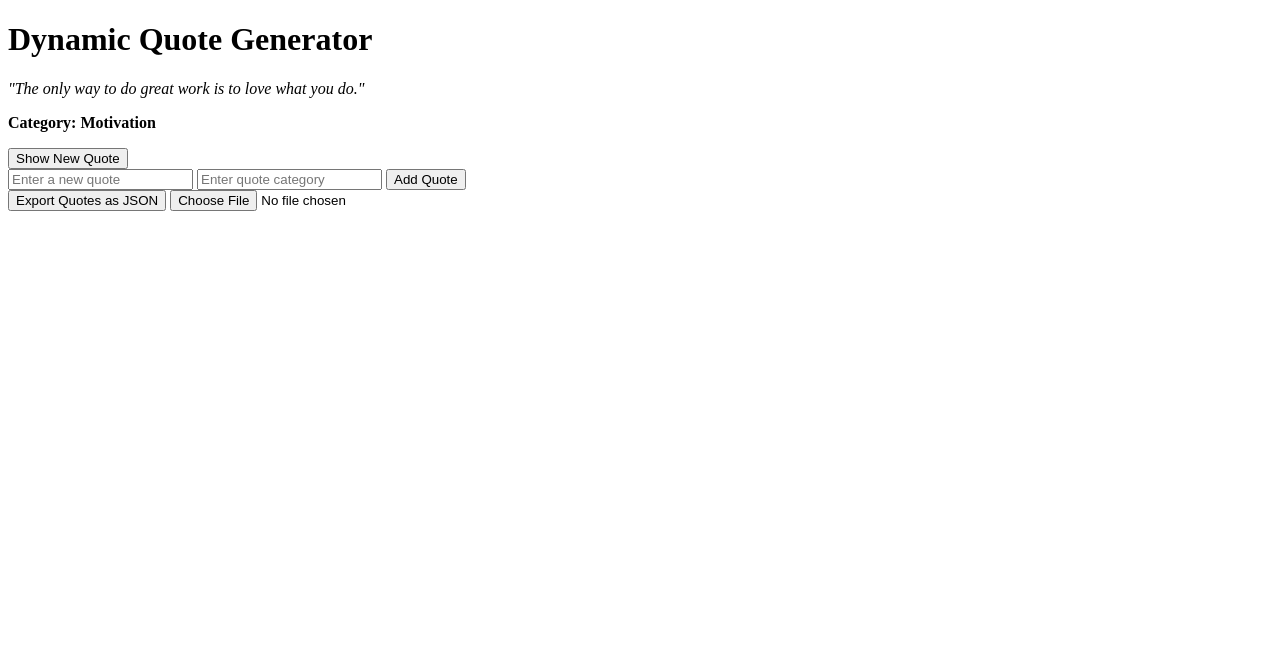
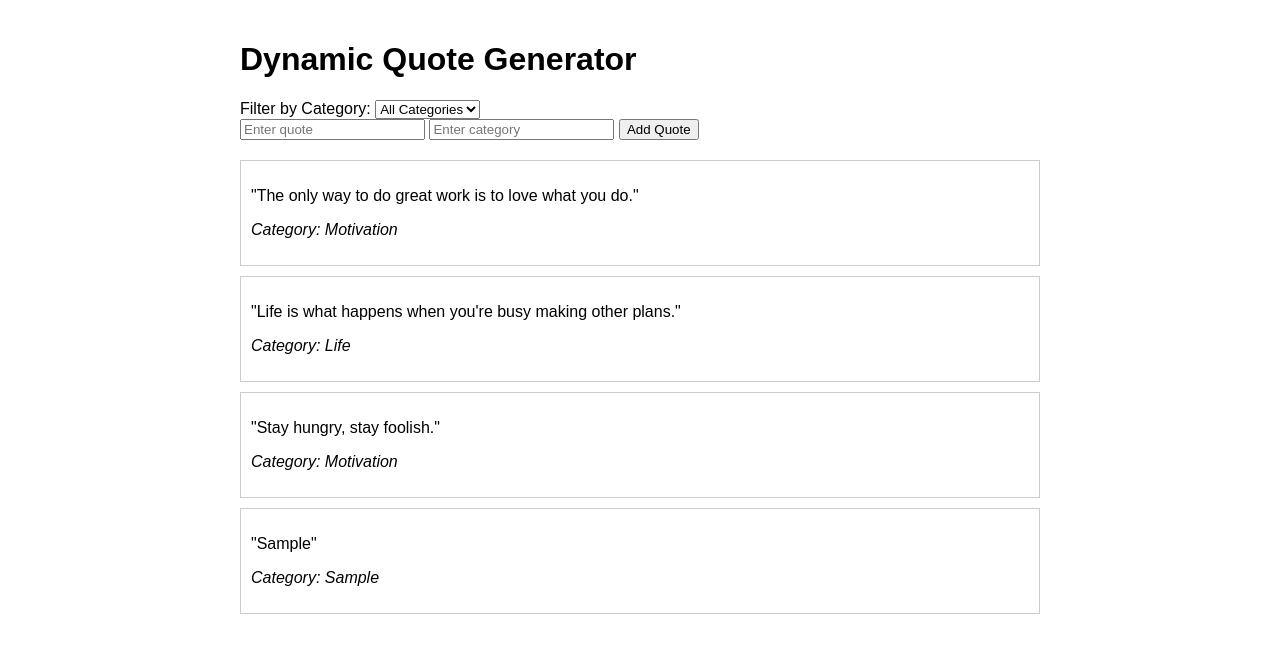
Before and after one commit to maii55/alx_fe_javascript, a plain HTML site: page index.html in a window 1280 px wide. Both pictures are taken after typing "Sample", "Sample" into the empty fields and a click on the button "Add Quote". Drawn offline with Linux system fonts and the light colour scheme.

Commit message:
Update index.html

```diff
--- a/index.html
+++ b/index.html
@@ -3,21 +3,118 @@
 <head>
     <meta charset="UTF-8">
     <meta name="viewport" content="width=device-width, initial-scale=1.0">
-       <title>Dynamic Quote Generator</title>
+    <title>Dynamic Quote Generator with Filtering</title>
+    <style>
+        body {
+            font-family: Arial, sans-serif;
+            max-width: 800px;
+            margin: 0 auto;
+            padding: 20px;
+        }
+        #quoteContainer {
+            margin: 20px 0;
+        }
+        .quote {
+            border: 1px solid #ccc;
+            padding: 10px;
+            margin: 10px 0;
+        }
+    </style>
 </head>
 <body>
     <h1>Dynamic Quote Generator</h1>
-       <div id="quoteDisplay"></div>
-       <button id="newQuote">Show New Quote</button>
+
     <div>
-         <input id="newQuoteText" type="text" placeholder="Enter a new quote" />
-         <input id="newQuoteCategory" type="text" placeholder="Enter quote category" />
+        <label for="categoryFilter">Filter by Category:</label>
+        <select id="categoryFilter" onchange="filterQuotes()">
+            <option value="all">All Categories</option>
+        </select>
+    </div>
+
+    <div>
+        <input type="text" id="quoteInput" placeholder="Enter quote">
+        <input type="text" id="categoryInput" placeholder="Enter category">
         <button onclick="addQuote()">Add Quote</button>
     </div>
-       <div>
-       <button id="exportQuotes">Export Quotes as JSON</button>
-       <input type="file" id="importFile" accept=".json" onchange="importFromJsonFile(event)"/>
-       </div>
-       <script src="dom-manipulation/script.js"></script>
+
+    <div id="quoteContainer"></div>
+
+    <script>
+        let quotes = JSON.parse(localStorage.getItem('quotes')) || [
+            { text: "The only way to do great work is to love what you do.", category: "Motivation" },
+            { text: "Life is what happens when you're busy making other plans.", category: "Life" },
+            { text: "Stay hungry, stay foolish.", category: "Motivation" }
+        ];
+
+        function saveQuotes() {
+            localStorage.setItem('quotes', JSON.stringify(quotes));
+        }
+
+        function populateCategories() {
+            const categoryFilter = document.getElementById('categoryFilter');
+            const categories = [...new Set(quotes.map(quote => quote.category))];
+
+            // Keep 'All Categories' and add unique categories
+            categoryFilter.innerHTML = '<option value="all">All Categories</option>';
+            categories.forEach(category => {
+                const option = document.createElement('option');
+                option.value = category;
+                option.textContent = category;
+                categoryFilter.appendChild(option);
+            });
+
+            // Restore last selected filter
+            const lastCategory = localStorage.getItem('lastCategory') || 'all';
+            categoryFilter.value = lastCategory;
+        }
+
+        function filterQuotes() {
+            const categoryFilter = document.getElementById('categoryFilter');
+            const selectedCategory = categoryFilter.value;
+            const quoteContainer = document.getElementById('quoteContainer');
+
+            // Save selected category
+            localStorage.setItem('lastCategory', selectedCategory);
+
+            // Filter and display quotes
+            quoteContainer.innerHTML = '';
+            const filteredQuotes = selectedCategory === 'all'
+                ? quotes
+                : quotes.filter(quote => quote.category === selectedCategory);
+
+            filteredQuotes.forEach(quote => {
+                const quoteElement = document.createElement('div');
+                quoteElement.className = 'quote';
+                quoteElement.innerHTML = `<p>"${quote.text}"</p><p><em>Category: ${quote.category}</em></p>`;
+                quoteContainer.appendChild(quoteElement);
+            });
+        }
+
+        function addQuote() {
+            const quoteInput = document.getElementById('quoteInput');
+            const categoryInput = document.getElementById('categoryInput');
+
+            if (quoteInput.value && categoryInput.value) {
+                quotes.push({
+                    text: quoteInput.value,
+                    category: categoryInput.value
+                });
+
+                saveQuotes();
+                populateCategories();
+                filterQuotes();
+
+                // Clear inputs
+                quoteInput.value = '';
+                categoryInput.value = '';
+            }
+        }
+
+        // Initialize on page load
+        document.addEventListener('DOMContentLoaded', () => {
+            populateCategories();
+            filterQuotes();
+        });
+    </script>
 </body>
 </html>
```
Lines whose indentation alone changed are shown as unchanged.
